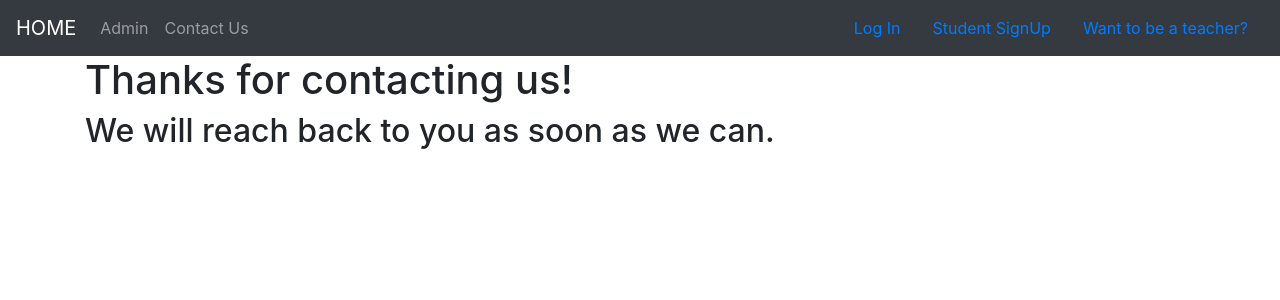
After one commit to M4731/Invicta, a Django app: page /thanks_contact/ in a window 1280 px wide. The commit adds this page. Shown: the top 300 px of the page. Run offline with Django 3.2, Linux system fonts and the light colour scheme; some libraries are stand-ins or nearby versions.

Commit message:
contact us page
contact us page with email automation

```diff
--- a/invicta/invicta/urls.py
+++ b/invicta/invicta/urls.py
@@ -10,12 +10,14 @@ urlpatterns = [
     path('',views.HomePage.as_view(), name='home'),
     path('test/',views.TestPage.as_view(), name='test'),
     path('thanks/',views.ThanksPage.as_view(), name='thanks'),
+    path('thanks_contact/',views.ThanksContactPage.as_view(), name='thanks_contact'),
     path('accounts/',include('accounts.urls', namespace='accounts')),
     path('accounts/',include('django.contrib.auth.urls')),
     path('profiles/',include('profiles.urls', namespace='profiles')),
     path('teachers',views.ListTeachers.as_view(),name="all_teachers"),
     path('lessons/',include('lessons.urls', namespace='lessons')),
     path('reviews/',include('reviews.urls', namespace='reviews')),
+    path('contact_us',views.ContactFormView.as_view(),name="contact_us"),
 ]
 
 urlpatterns += static(settings.MEDIA_URL, document_root=settings.MEDIA_ROOT)
--- a/invicta/invicta/views.py
+++ b/invicta/invicta/views.py
@@ -3,6 +3,8 @@ from accounts.models import Teacher
 from django.views import generic
 import django_filters
 from django_filters.views import FilterView
+from invicta.forms import ContactForm
+from django.urls import reverse
 
 class HomePage(TemplateView):
     template_name = 'index.html'
@@ -13,6 +15,8 @@ class TestPage(TemplateView):
 class ThanksPage(TemplateView):
     template_name = 'thanks.html'
 
+class ThanksContactPage(TemplateView):
+    template_name = 'thanks_contact.html'
 
 class TeacherFilter(django_filters.FilterSet):
 
@@ -24,3 +28,17 @@ class ListTeachers(FilterView):
     model = Teacher
     template_name = 'all_teachers.html'
     filterset_class = TeacherFilter
+
+class ContactFormView(generic.FormView):
+    template_name = 'contact_page.html'
+    form_class = ContactForm
+    # success_url = '/thanks/'
+
+    def form_valid(self, form):
+        # This method is called when valid form data has been POSTed.
+        # It should return an HttpResponse.
+        form.send_email()
+        return super().form_valid(form)
+
+    def get_success_url(self):
+        return reverse('thanks_contact')
--- a/invicta/templates/base.html
+++ b/invicta/templates/base.html
@@ -27,10 +27,13 @@
 
         <div class="collapse navbar-collapse" id="navbarSupportedContent">
             <ul class="navbar-nav mr-auto">
+                <li class="nav-item">
+                    <a class="nav-link" href="{% url 'admin:index' %}">Admin</a>
+                </li>
+                <li class="nav-item">
+                    <a class="nav-link" href="{% url 'contact_us' %}">Contact Us</a>
+                </li>
                 {% if user.is_authenticated %}
-                    <li class="nav-item">
-                        <a class="nav-link" href="{% url 'admin:index' %}">Admin</a>
-                    </li>
                     {% if user.is_teacher %}
                         <li class="nav-item">
                             <a class="nav-link" href="{% url 'profiles:profile_detail' slug=user.teacher.profile.slug %}">Profile</a>
@@ -53,10 +56,6 @@
                             <a class="nav-link" href="{% url 'reviews:student_reviews' pk=user.pk %}">My Reviews</a>
                         </li>
                     {% endif %}
-                {% else %}
-                    <li class="nav-item">
-                        <a class="nav-link" href="{% url 'admin:index' %}">Admin</a>
-                    </li>
                 {% endif %}
             </ul>
             {% if user.is_authenticated %}
--- /dev/null
+++ b/invicta/templates/thanks_contact.html
@@ -0,0 +1,6 @@
+{% extends "base.html" %}
+{% block content %}
+    <h1>Thanks for contacting us!</h1>
+    <h2>We will reach back to you as soon as we can.</h2>
+
+{% endblock %}
```
Also changed, not shown: invicta/invicta/forms.py (added, +21 -0 lines), invicta/templates/contact_page.html (added, +12 -0 lines), invicta/db.sqlite3.
